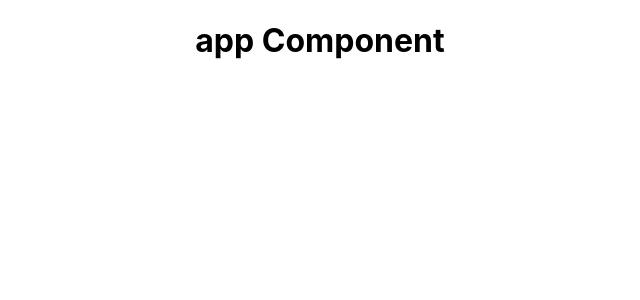
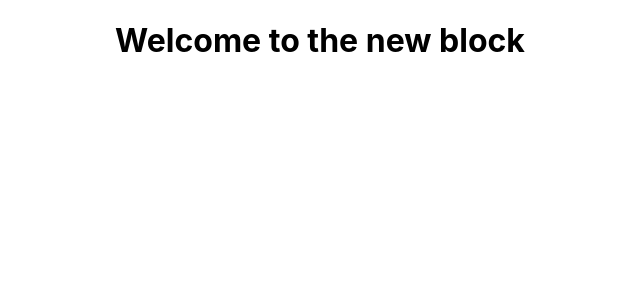
Before and after one commit to samirazazy/dojo-blog, a React (Create React App) app: page / in a window 1280 px wide. Shown: the top 300 px of the page, without its empty margins (320-960 px from the left). Built offline with nearby package versions, Linux system fonts and the light colour scheme.

Commit message:
Full React Tutorial #4 - Dynamic Values in Templates

```diff
--- a/src/App.js
+++ b/src/App.js
@@ -1,10 +1,12 @@
 import './App.css';
 
 function App() {
+  const title = 'Welcome to the new block';
+
   return (
     <div className='App'>
       <div className='content'>
-        <h1>app Component</h1>
+        <h1>{title}</h1>
       </div>
     </div>
   );
```
Also changed, not shown: 1 other file (tests, documents, lock files or other folders).
